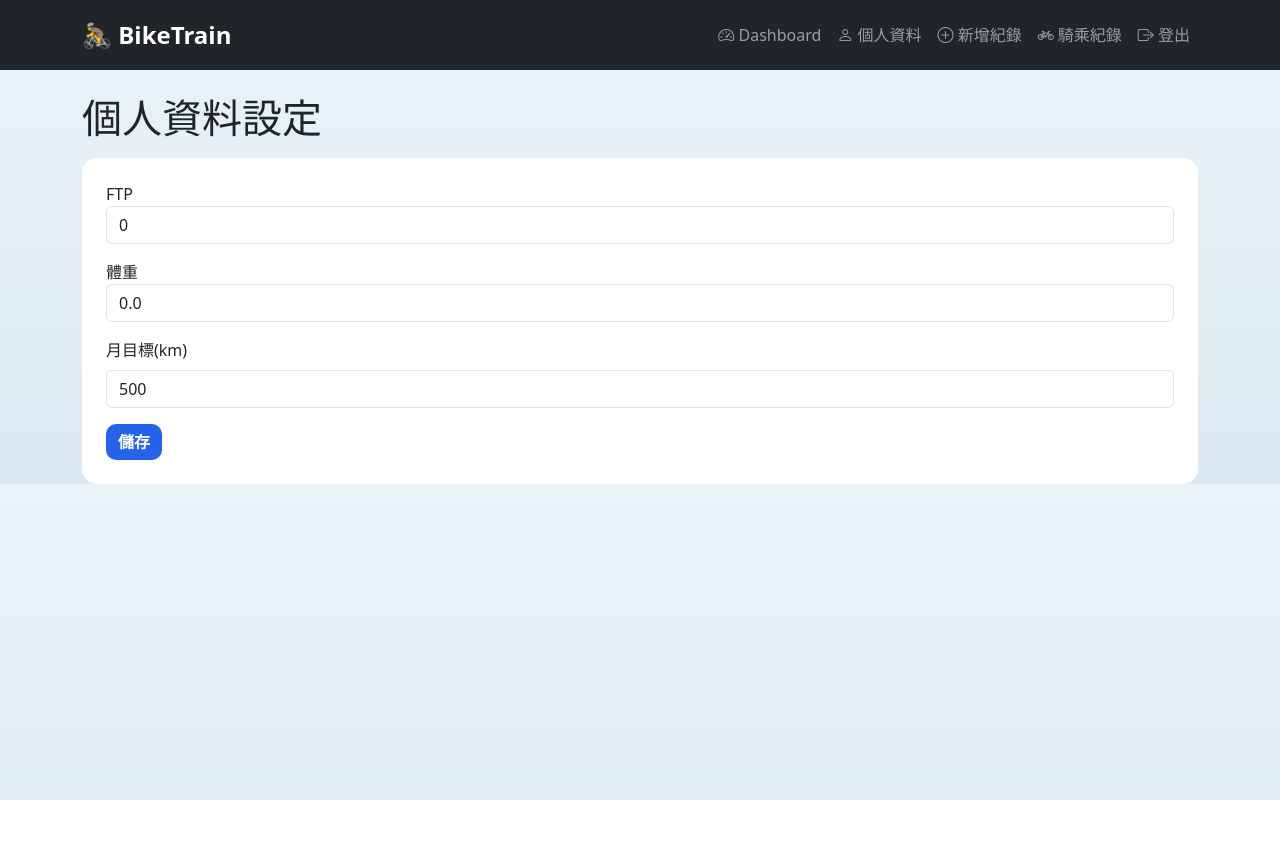
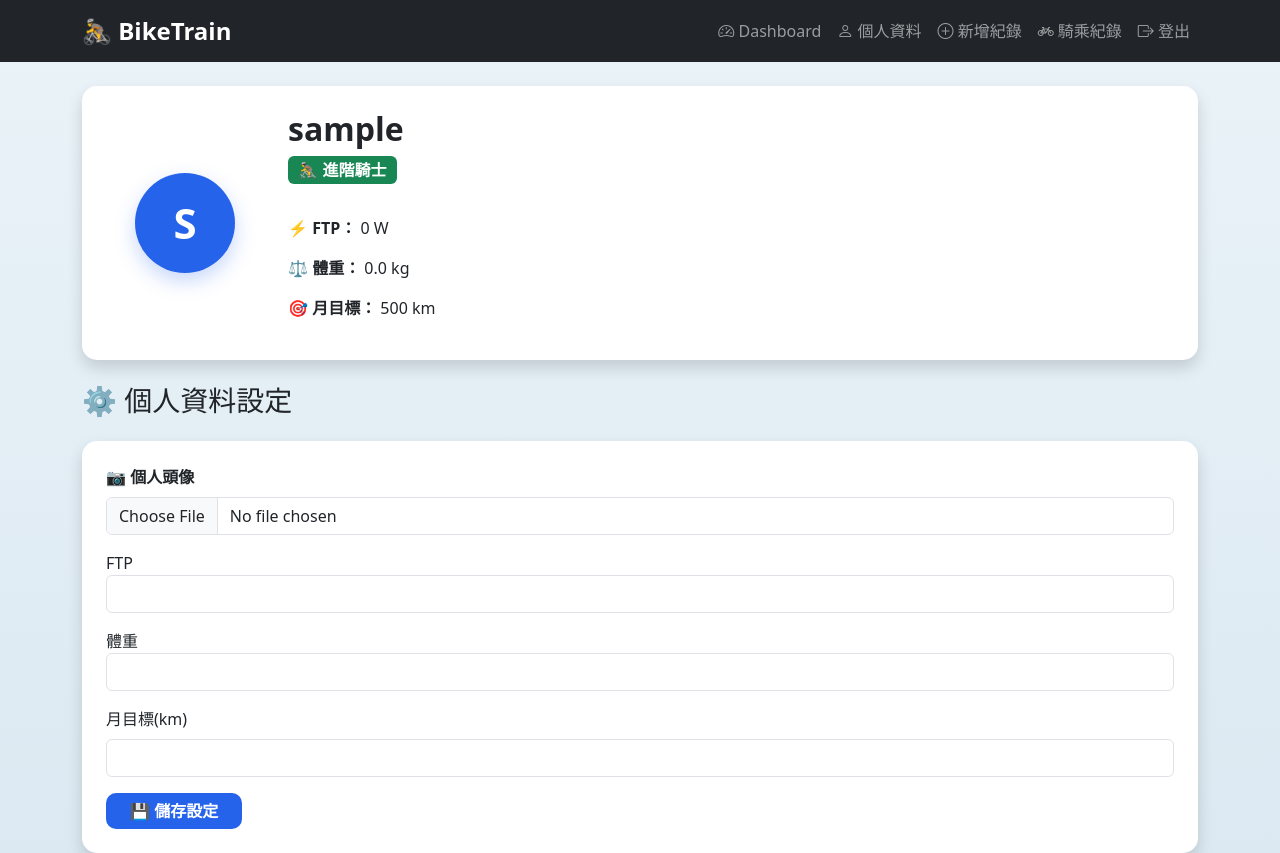
Before and after one commit to jerrywuhi/BikeTrain, a Flask app: page /profile in a window 1280 px wide. Before the commit the page ends 800 px from the top, so only its background shows below. Run offline with Flask 3, Linux system fonts and the light colour scheme; the visitor is signed in with stand-in values (Sample User, id 1); some libraries are stand-ins or nearby versions.

Commit message:
complete

```diff
--- a/app/forms.py
+++ b/app/forms.py
@@ -1,4 +1,6 @@
 from flask_wtf import FlaskForm
+from flask_wtf.file import FileAllowed
+from flask_wtf.file import FileField
 from wtforms import StringField
 from wtforms import PasswordField
 from wtforms import SubmitField
@@ -6,6 +8,7 @@ from wtforms import DateField, FloatField
 from wtforms.validators import DataRequired
 from wtforms import FloatField
 from wtforms.validators import DataRequired
+from wtforms import SelectField
 
 from wtforms.validators import (
     DataRequired,
@@ -13,7 +16,11 @@ from wtforms.validators import (
     EqualTo,
     Length
 )
+import os
 
+from werkzeug.utils import secure_filename
+
+from flask import current_app
 
 class RegistrationForm(FlaskForm):
 
@@ -85,6 +92,17 @@ class RideForm(FlaskForm):
         '時間(hr)',
         validators=[DataRequired()]
     )
+    ride_type = SelectField(
+        '騎乘類型',
+        choices=[
+            ('Z2耐力', 'Z2耐力'),
+            ('FTP訓練', 'FTP訓練'),
+            ('VO2Max', 'VO2Max'),
+            ('爬坡訓練', '爬坡訓練'),
+            ('長距離', '長距離'),
+            ('恢復騎', '恢復騎')
+        ]
+    )
 
     submit = SubmitField('新增紀錄')
 
@@ -106,3 +124,12 @@ class ProfileForm(FlaskForm):
     )
 
     submit = SubmitField('儲存')
+    profile_image = FileField(
+    '頭像',
+    validators=[
+        FileAllowed(
+            ['jpg', 'jpeg', 'png'],
+            '只能上傳圖片'
+        )
+    ]
+)
--- a/app/models.py
+++ b/app/models.py
@@ -36,6 +36,10 @@ class User(UserMixin, db.Model):
         db.Integer,
         default=500
     )
+    profile_image = db.Column(
+        db.String(200),
+        default=''
+    )
 
     def __repr__(self):
         return f'<User {self.username}>'
@@ -73,3 +77,7 @@ class Ride(db.Model):
         db.Float,
         nullable=False
     )
+    ride_type = db.Column(
+        db.String(50),
+        default='Z2耐力'
+    )
--- a/app/routes.py
+++ b/app/routes.py
@@ -1,3 +1,4 @@
+import os
 from flask import Blueprint
 from flask import render_template
 from flask import redirect
@@ -7,7 +8,7 @@ from datetime import timedelta
 from flask import flash
 from flask import abort
 from flask import request
-
+from flask import current_app
 
 from . import db
 
@@ -30,6 +31,8 @@ from flask_login import (
     login_required,
     current_user
 )
+from werkzeug.utils import secure_filename
+
 
 
 main = Blueprint('main', __name__)
@@ -343,8 +346,31 @@ def dashboard():
         chart_distance.append(
             ride.distance
         )
+    ride_type_count = {}
+
+    for ride in rides:
+
+        ride_type = ride.ride_type
+
+        if ride_type in ride_type_count:
+
+            ride_type_count[ride_type] += 1
+
+        else:
+
+            ride_type_count[ride_type] = 1
+        pie_labels = list(
+        ride_type_count.keys()
+    )
+
+    pie_data = list(
+        ride_type_count.values()
+    )
+
     return render_template(
     'dashboard.html',
+    pie_labels=pie_labels,
+    pie_data=pie_data,
     chart_labels=chart_labels,
     chart_distance=chart_distance,
     badges=badges,
@@ -397,6 +423,7 @@ def add_ride():
             user_id=current_user.id,
             date=form.date.data,
             distance=form.distance.data,
+            ride_type=form.ride_type.data,
             duration=form.duration.data
         )
 
@@ -455,21 +482,37 @@ def profile():
     form = ProfileForm()
 
     if form.validate_on_submit():
+        current_user.ftp = form.ftp.data
 
         current_user.ftp = form.ftp.data
         current_user.weight = form.weight.data
         current_user.monthly_goal = form.monthly_goal.data
+
+        if form.profile_image.data:
+
+
+            filename = secure_filename(
+                form.profile_image.data.filename
+            )
+
+            image_path = os.path.join(
+                current_app.root_path,
+                'static',
+                'profile_pics',
+                filename
+            )
+
+            form.profile_image.data.save(
+                image_path
+            )
+
+            current_user.profile_image = filename
 
         db.session.commit()
 
         return redirect(
             url_for('main.dashboard')
         )
-
-    if not form.is_submitted():
-        form.ftp.data = current_user.ftp
-        form.weight.data = current_user.weight
-        form.monthly_goal.data = current_user.monthly_goal
 
     return render_template(
         'profile.html',
@@ -547,6 +590,7 @@ def edit_ride(ride_id):
         ride.date = form.date.data
         ride.distance = form.distance.data
         ride.duration = form.duration.data
+        ride.ride_type = form.ride_type.data
 
         db.session.commit()
 
@@ -562,6 +606,7 @@ def edit_ride(ride_id):
     form.date.data = ride.date
     form.distance.data = ride.distance
     form.duration.data = ride.duration
+    form.ride_type.data = ride.ride_type
 
     return render_template(
         'edit_ride.html',
--- a/app/static/css/style.css
+++ b/app/static/css/style.css
@@ -18,13 +18,8 @@ body{
 }
 
 .card{
-
     border:none;
-
     border-radius:15px;
-
-    transition:all .3s ease;
-
 }
 
 .card:hover{
@@ -36,9 +31,14 @@ body{
         rgba(0,0,0,.12);
 
 }
-.navbar {
-    padding-top: 12px;
-    padding-bottom: 12px;
+.navbar{
+
+    background:
+        rgba(15,23,42,.92);
+
+    backdrop-filter:
+        blur(10px);
+
 }
 .navbar-brand {
     font-size: 1.5rem;
@@ -83,16 +83,11 @@ body{
     overflow: hidden;
 
 }
-.hero-section {
 
-    position: relative;
 
-    padding: 120px 0;
-
-    text-align: center;
-
+.feature-section{
+    margin-top: 400px;
 }
-
 .hero-section::before {
 
     content: "";
@@ -102,17 +97,109 @@ body{
     inset: 0;
 
     background:
-
         url("/static/images/roadbike.jpg");
 
     background-size: cover;
 
     background-position: center;
 
-    opacity: 0.9;
-
     z-index: -1;
 }
-.feature-section{
-    margin-top: 170px;
+.hero-btn-primary{
+
+    background:#2563eb;
+
+    color:white;
+
+    padding:14px 32px;
+
+    border-radius:50px;
+
+    font-weight:700;
+
+    text-decoration:none;
+
+    transition:.3s;
 }
+
+.hero-btn-primary:hover{
+
+    background:#2563eb;
+
+    transform:translateY(-2px);
+
+    color:white;
+}
+.hero-btn-secondary{
+
+    background:white;
+
+    color:#1e293b;
+
+    padding:14px 32px;
+
+    border-radius:50px;
+
+    font-weight:700;
+
+    text-decoration:none;
+
+    margin-left:12px;
+
+    box-shadow:
+        0 5px 15px rgba(0,0,0,.15);
+
+    transition:.3s;
+}
+
+.hero-btn-secondary:hover{
+
+    background:#f8fafc;
+
+    color:#1e293b;
+
+    transform:translateY(-2px);
+}
+.avatar-circle{
+
+    width:100px;
+    height:100px;
+
+    border-radius:50%;
+
+    background:#2563eb;
+
+    color:white;
+
+    display:flex;
+
+    align-items:center;
+
+    justify-content:center;
+
+    margin:auto;
+
+    font-size:42px;
+
+    font-weight:bold;
+
+    box-shadow:
+        0 8px 20px
+        rgba(37,99,235,.25);
+
+}
+.profile-avatar{
+
+    width:120px;
+    height:120px;
+
+    border-radius:50%;
+
+    object-fit:cover;
+
+    border:4px solid white;
+
+    box-shadow:
+        0 8px 20px rgba(0,0,0,.15);
+
+}
--- a/app/templates/add_ride.html
+++ b/app/templates/add_ride.html
@@ -12,6 +12,11 @@
         <br>
         {{ form.date() }}
     </p>
+
+    <div class="mb-3">
+        {{ form.ride_type.label(class="form-label") }}
+        {{ form.ride_type(class="form-select") }}
+    </div>
 
     <p>
         {{ form.distance.label }}
--- a/app/templates/profile.html
+++ b/app/templates/profile.html
@@ -1,14 +1,99 @@
 {% extends "base.html" %}
 
 {% block content %}
+<div class="card shadow border-0 p-4 mb-4">
 
-<h1>個人資料設定</h1>
+    <div class="row align-items-center">
 
-<div class="card p-4 mt-3">
+        <div class="col-md-2 text-center">
 
-    <form method="POST">
+           {% if current_user.profile_image %}
+
+            <img
+                src="{{ url_for(
+                    'static',
+                    filename='profile_pics/' + current_user.profile_image
+                ) }}"
+                class="profile-avatar"
+            >
+
+            {% else %}
+
+            <div class="avatar-circle">
+                {{ current_user.username[0]|upper }}
+            </div>
+
+            {% endif %}
+
+        </div>
+
+
+        <div class="col-md-10">
+
+            <h2 class="fw-bold">
+                {{ current_user.username }}
+            </h2>
+            <p class="badge bg-success fs-6">
+                🚴 進階騎士
+            </p>
+
+
+
+
+
+            <p>
+                <div class="mb-3">
+
+                    <p><strong>⚡ FTP：</strong> {{ current_user.ftp }} W</p>
+
+
+
+                </div>
+                <div class="mb-3">
+
+                   <p><strong>⚖️ 體重：</strong> {{ current_user.weight }} kg</p>
+
+
+
+                </div>
+                <div class="mb-3">
+
+                   <p><strong>🎯 月目標：</strong> {{ current_user.monthly_goal }} km</p>
+
+
+                </div>
+            </p>
+
+        </div>
+
+    </div>
+
+</div>
+
+<h3 class="mb-4">
+    ⚙️ 個人資料設定
+</h3>
+
+<div class="card shadow border-0 p-4">
+
+    <form
+        method="POST"
+        enctype="multipart/form-data"
+    >
+
 
         {{ form.hidden_tag() }}
+        <div class="mb-3">
+
+                <label class="form-label fw-bold">
+                    📷 個人頭像
+                </label>
+
+                {{ form.profile_image(
+                    class="form-control"
+                ) }}
+
+            </div>
 
         <div class="mb-3">
             {{ form.ftp.label }}
@@ -30,9 +115,16 @@
             ) }}
         </div>
 
-        {{ form.submit(class="btn btn-primary") }}
+       <button
+            type="submit"
+            class="btn btn-primary px-4"
+        >
+            💾 儲存設定
+</button>
+
 
     </form>
+
 
 </div>
 
--- a/app/templates/rides.html
+++ b/app/templates/rides.html
@@ -92,6 +92,7 @@
             <tr>
                 <th>#</th>
                 <th>日期</th>
+                <th>類型</th>
                 <th>距離 (km)</th>
                 <th>時間 (hr)</th>
                 <th>平均速度</th>
@@ -108,6 +109,8 @@
                 <td>{{ loop.index }}</td>
 
                 <td>{{ ride.date }}</td>
+
+                <td>{{ ride.ride_type }}</td>
 
                 <td>{{ ride.distance }}</td>
 
```
Also changed, not shown: app/templates/dashboard.html (+64 -1 lines), app/templates/index.html (+9 -6 lines), migrations/versions/4aad5a6874c2_add_ride_type_to_ride.py (added, +32 -0 lines), migrations/versions/7013e001a585_add_profile_image.py (added, +32 -0 lines), README.md, app/static/profile_pics/default.png (added).
